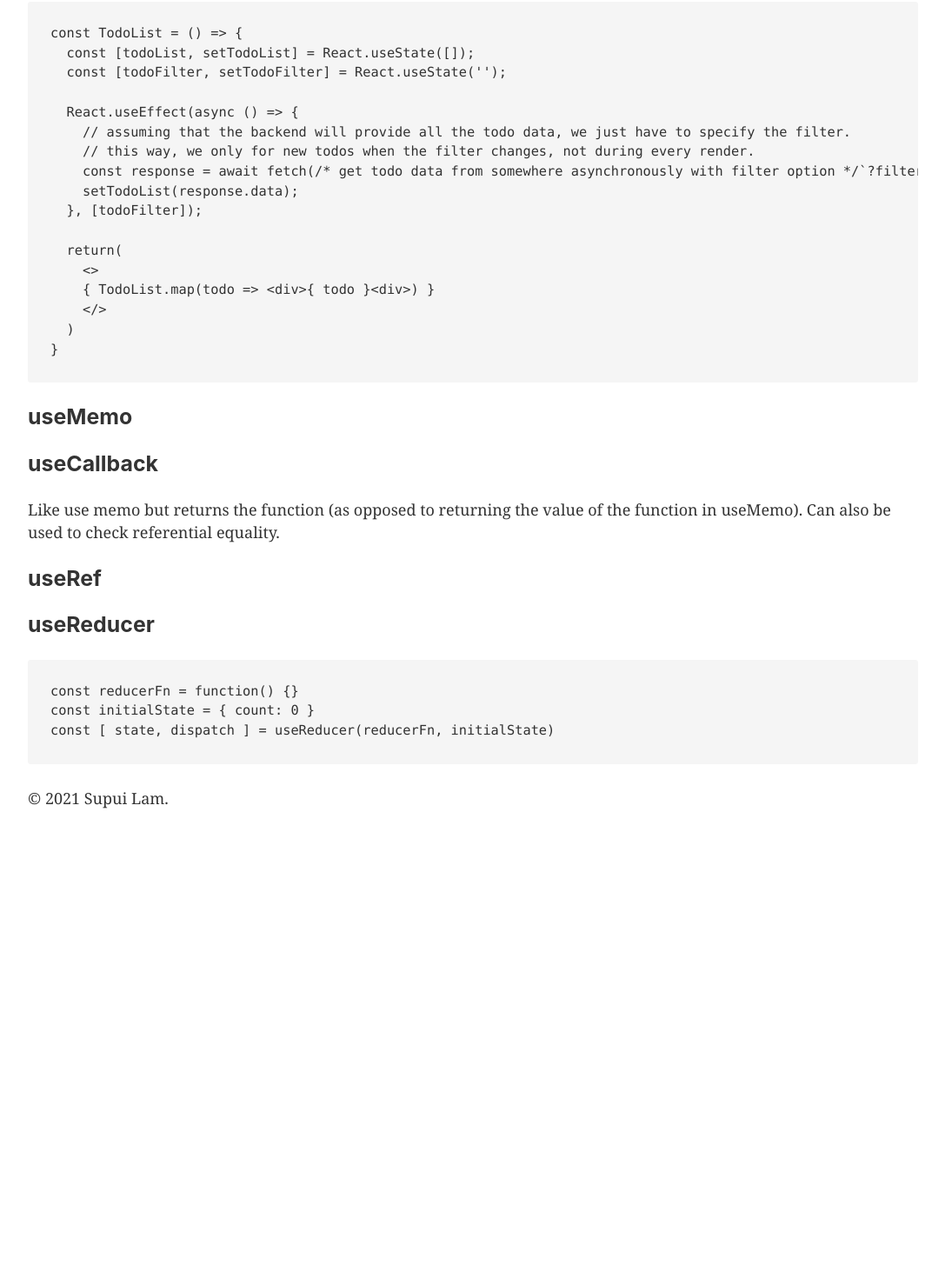
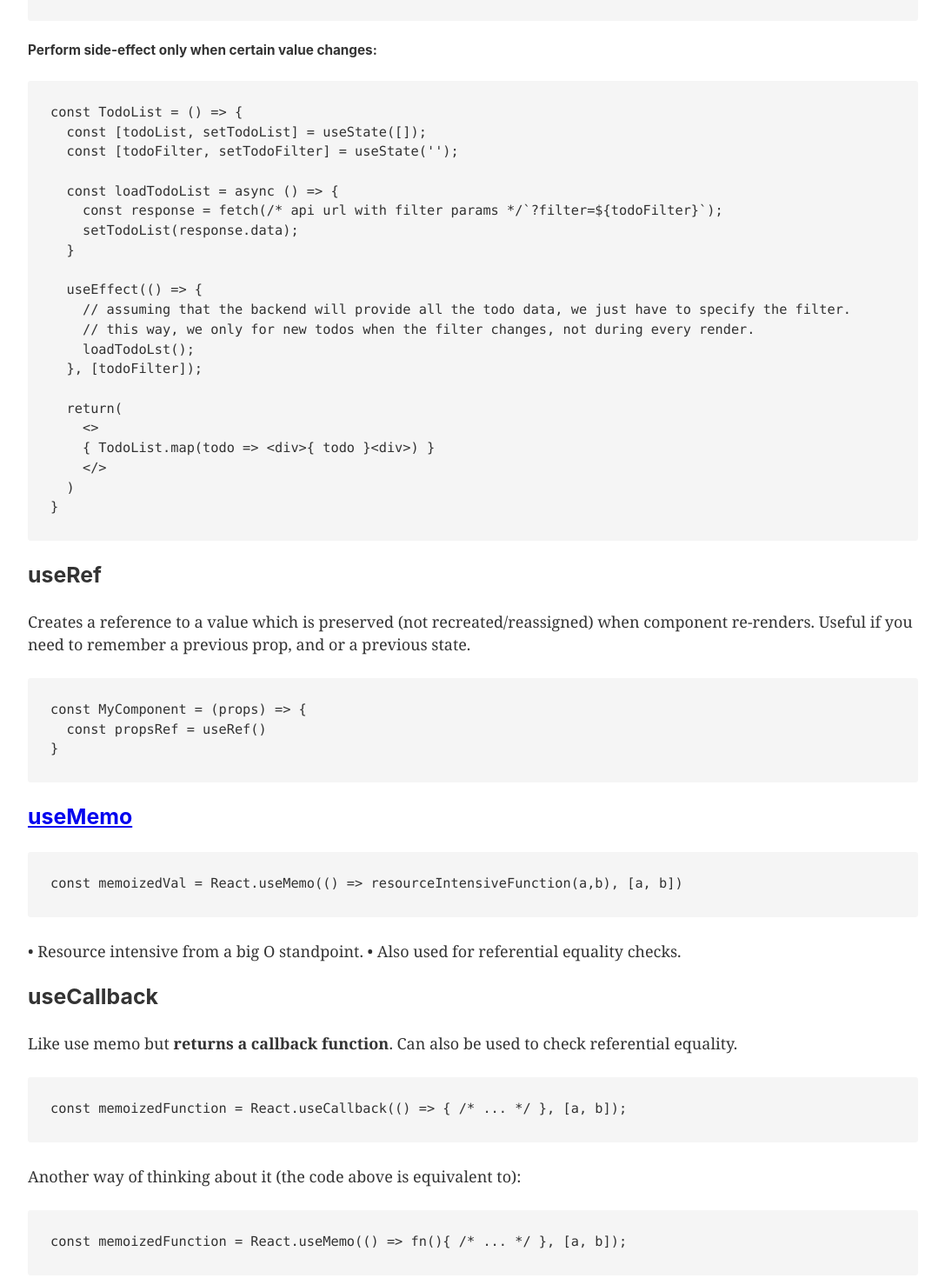
Before and after one commit to sjBao/tony-blog, a Gatsby site: page /react-hooks/ in a window 1280 px wide. Shown: the part 1420-2890 px from the top of the page at 87% size, without its empty margins (96-1183 px from the left). Before the commit the page ends 2351 px from the top, so only its background shows below. Built offline with nearby package versions, Linux system fonts and the light colour scheme; Gatsby itself is replaced by a stand-in of ours; some packages are replaced by stand-ins of ours; code samples lack their colours.

Commit message:
Update react-hooks blog

````diff
--- a/src/markdown-pages/react-hooks.md
+++ b/src/markdown-pages/react-hooks.md
@@ -36,11 +36,15 @@ Used when you need your component to perform some side effect as a reaction to s
 ##### Perform side-effect once onmount:
 ```javascript
 const TodoList = () => {
-  const [todoList, setTodoList] = React.useState([]);
+  const [todoList, setTodoList] = useState([]);
 
-  React.useEffect(async () => {
+  const loadTodoList = async () => {
     const response = await fetch(/* get todo data from somewhere asynchronously */);
     setTodoList(response.data);
+  }
+
+  useEffect(() => {
+    loadTodoList()
   }, []) // the second argument is empty, so this useEffect will respond to no changes and only execute once.
 
   return(
@@ -53,14 +57,18 @@ const TodoList = () => {
 ##### Perform side-effect only when certain value changes:
 ```javascript
 const TodoList = () => {
-  const [todoList, setTodoList] = React.useState([]);
-  const [todoFilter, setTodoFilter] = React.useState('');
+  const [todoList, setTodoList] = useState([]);
+  const [todoFilter, setTodoFilter] = useState('');
 
-  React.useEffect(async () => {
+  const loadTodoList = async () => {
+    const response = fetch(/* api url with filter params */`?filter=${todoFilter}`);
+    setTodoList(response.data);
+  }
+
+  useEffect(() => {
     // assuming that the backend will provide all the todo data, we just have to specify the filter.
     // this way, we only for new todos when the filter changes, not during every render.
-    const response = await fetch(/* get todo data from somewhere asynchronously with filter option */`?filter=${todoFilter}`);
-    setTodoList(response.data);
+    loadTodoLst();
   }, [todoFilter]);
 
   return(
@@ -70,13 +78,33 @@ const TodoList = () => {
   )
 }
 ```
-### useMemo
+### useRef
+Creates a reference to a value which is preserved (not recreated/reassigned) when component re-renders. Useful if you need to remember a previous prop, and or a previous state.
+```javascript
+const MyComponent = (props) => {
+  const propsRef = useRef()
+}
+```
+### [useMemo](https://reactjs.org/docs/hooks-reference.html#usememo)
+```javascript
+const memoizedVal = React.useMemo(() => resourceIntensiveFunction(a,b), [a, b])
+```
+• Resource intensive from a big O standpoint.
+• Also used for referential equality checks.
 ### useCallback
-Like use memo but returns the function (as opposed to returning the value of the function in useMemo). Can also be used to check referential equality.
-### useRef
+Like use memo but __returns a callback function__. Can also be used to check referential equality.
+```javascript
+const memoizedFunction = React.useCallback(() => { /* ... */ }, [a, b]);
+```
+Another way of thinking about it (the code above is equivalent to):
+```javascript
+const memoizedFunction = React.useMemo(() => fn(){ /* ... */ }, [a, b]);
+```
 ### useReducer
 ```javascript
 const reducerFn = function() {}
 const initialState = { count: 0 }
 const [ state, dispatch ] = useReducer(reducerFn, initialState)
+
+// ... more to come...
 ```
````
